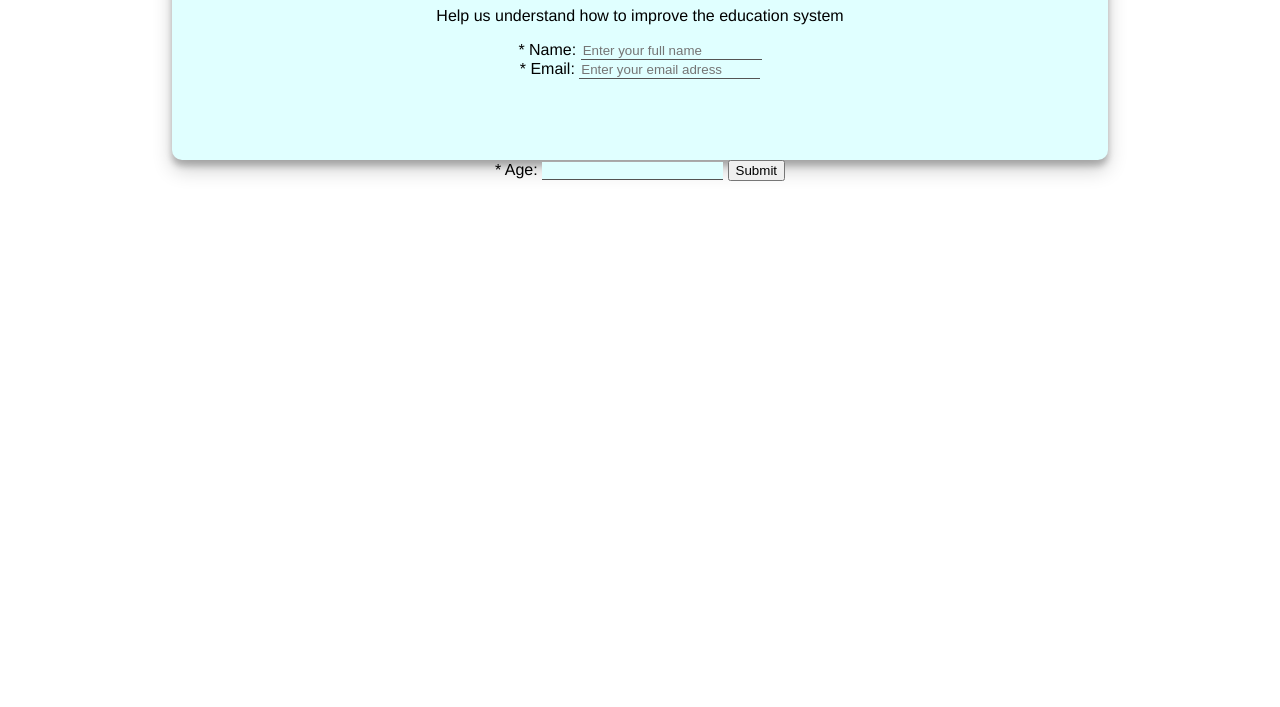
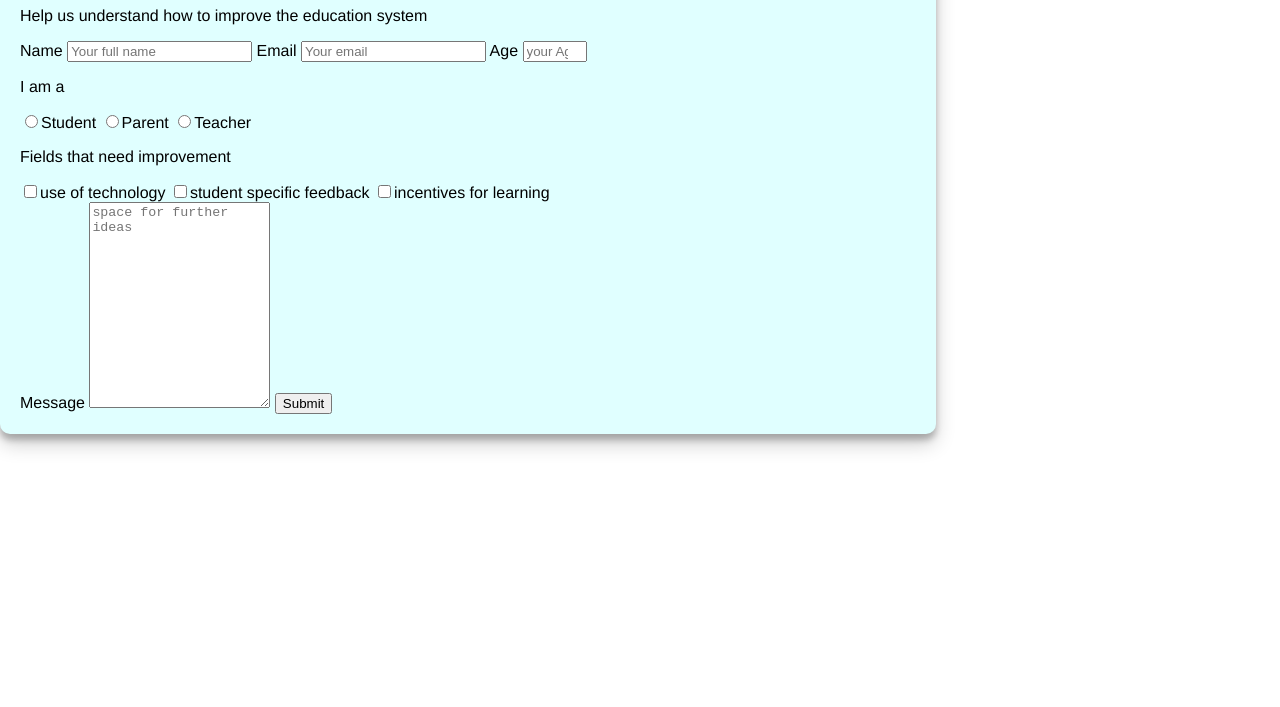
Before and after one commit to tobiasschuett/TributePage, a plain HTML site: page surveyform.html in a window 1280 px wide. Shown: the part 93-800 px from the top of the page. Drawn offline with Linux system fonts and the light colour scheme.

```diff
--- a/surveyform.css
+++ b/surveyform.css
@@ -1,9 +1,6 @@
 body {
     margin: 0;
     font-family: Helvetica, sans-serif;
-    text-align: center;
-    display: flex;
-    justify-content: center;
 
 }
 #container {
@@ -14,15 +11,3 @@ body {
     border-radius: 10px;
     box-shadow: 0 10px 20px rgba(0,0,0,0.19), 0 6px 6px rgba(0,0,0,0.23);
 }
-form {
-    display: flex;
-    flex-direction: column;
-}
-form div {
-    padding: 10px;
-}
-input {
-    border-width: 0px 0px 1px 0px;
-    border-color: black;
-    background-color: lightcyan;
-}
--- a/surveyform.html
+++ b/surveyform.html
@@ -13,10 +13,46 @@
             <h1 id="title">Survey Form</h1>
             <p id="description">Help us understand how to improve the education system</p>
             <form id="survey-form">
-                <label id="name-label">* Name: <input id="name" type="text" placeholder="Enter your full name" required></label>
-                <label id="email-label">* Email: <input id="email" type="text" placeholder="Enter your email adress" required></label></div>
-                <label id="number-label"></label>* Age: <input id="number" type="number" required></label>
-                <button type="submit">Submit</button>
+                <label id="name-label" for="name">Name
+                <input id="name" type="text" placeholder="Your full name" required></label>
+
+                <label id="email-label" for="email">Email
+                <input id="email" type="email" placeholder="Your email" required></label>
+
+                <label id="number-label" for="number">Age
+                <input id="number" type="number" placeholder="your Age" min="1" max="100" required></label>
+
+
+                <div class="radio">
+                    <p>I am a</p>
+                    <label for="student">
+                    <input id="student" type="radio" name="student-parent-teacher" value="attribute">Student
+                    </label>
+                    <label for="parent">
+                    <input id="parent" type="radio" name="student-parent-teacher" value="attribute">Parent
+                    </label>
+                    <label for="teacher">
+                    <input id="teacher" type="radio" name="student-parent-teacher" value="attribute">Teacher
+                    </label>
+                </div>
+
+                <div class="checkbox">
+                    <p>Fields that need improvement</p>
+                    <label for="tech">
+                        <input id="tech" type="checkbox" name="tech-person-incentive" value="attribute">use of technology
+                    </label>
+                    <label for="person">
+                        <input id="person" type="checkbox" name="tech-person-incentive" value="attribute">student specific feedback
+                    </label>
+                    <label for="incent">
+                        <input id="incent" type="checkbox" name="tech-person-incentive" value="attribute">incentives for learning
+                    </label>
+                </div>
+
+                <label for="Nachricht">Message</label>
+                <textarea id="Nachricht" name="Nachricht" style="height:200px" placeholder="space for further ideas"></textarea>
+
+                <button id="submit" type="submit">Submit</button>
             </form>
             </div>
         </main>
```
Also changed, not shown: 1 other file.
